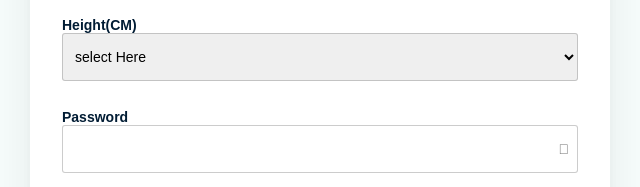
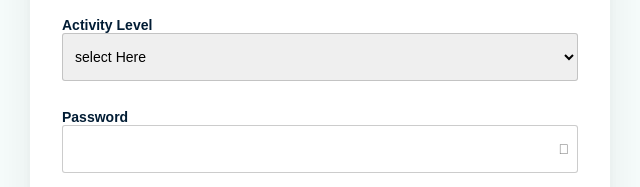
Before and after one commit to Cjay49/assignment-2, a plain HTML site: page index.html in a window 1280 px wide. Shown: the part 351-538 px from the top of the page, 574-1214 px from the left. Drawn offline with Linux system fonts and the light colour scheme; a web font is replaced by a local one.

```diff
--- a/index.html
+++ b/index.html
@@ -84,7 +84,7 @@
             <div class="inp-group full">
                 <!-- label / input title -->
                 <label for="activitylevel">
-                    Height(CM)
+                   Activity level
                 </label>
                 <!-- input -->
                 <select name="activity " id="activitylevel" class="full" aria-placeholder="Select Here">
```
